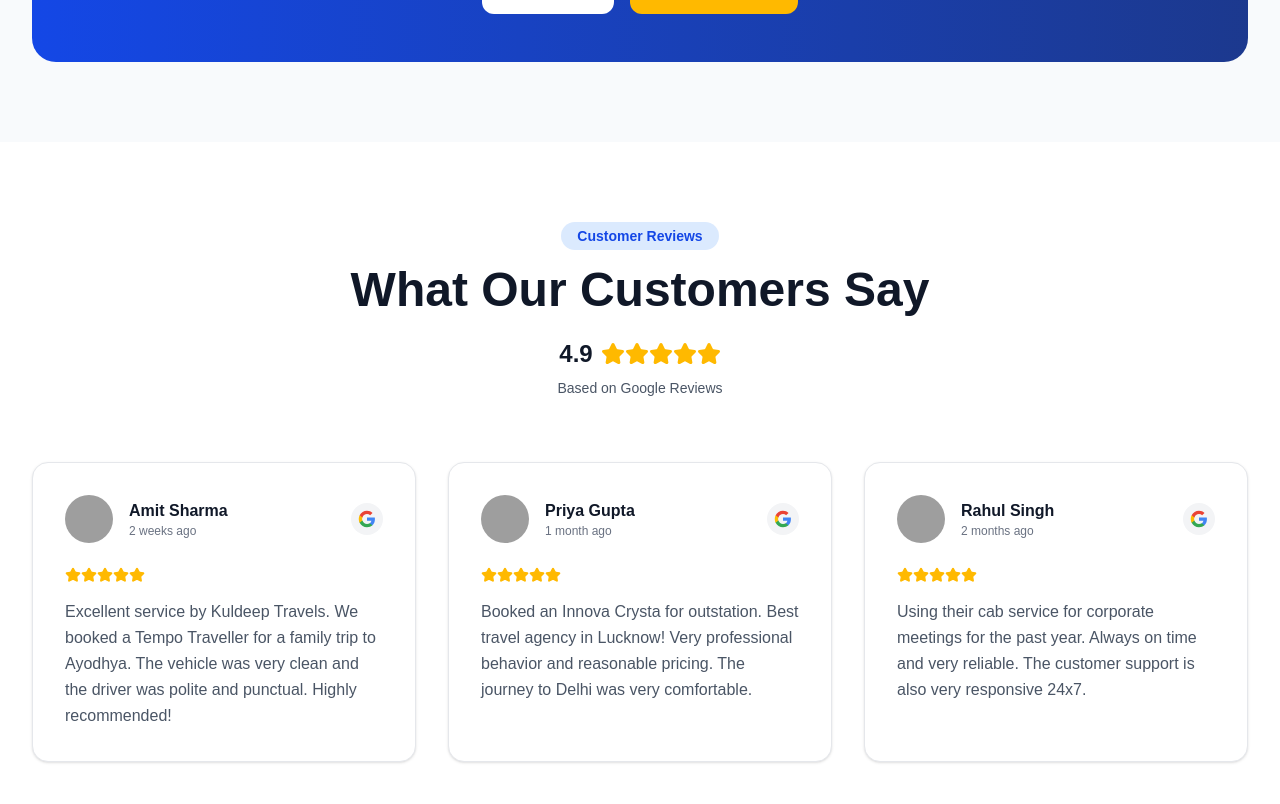
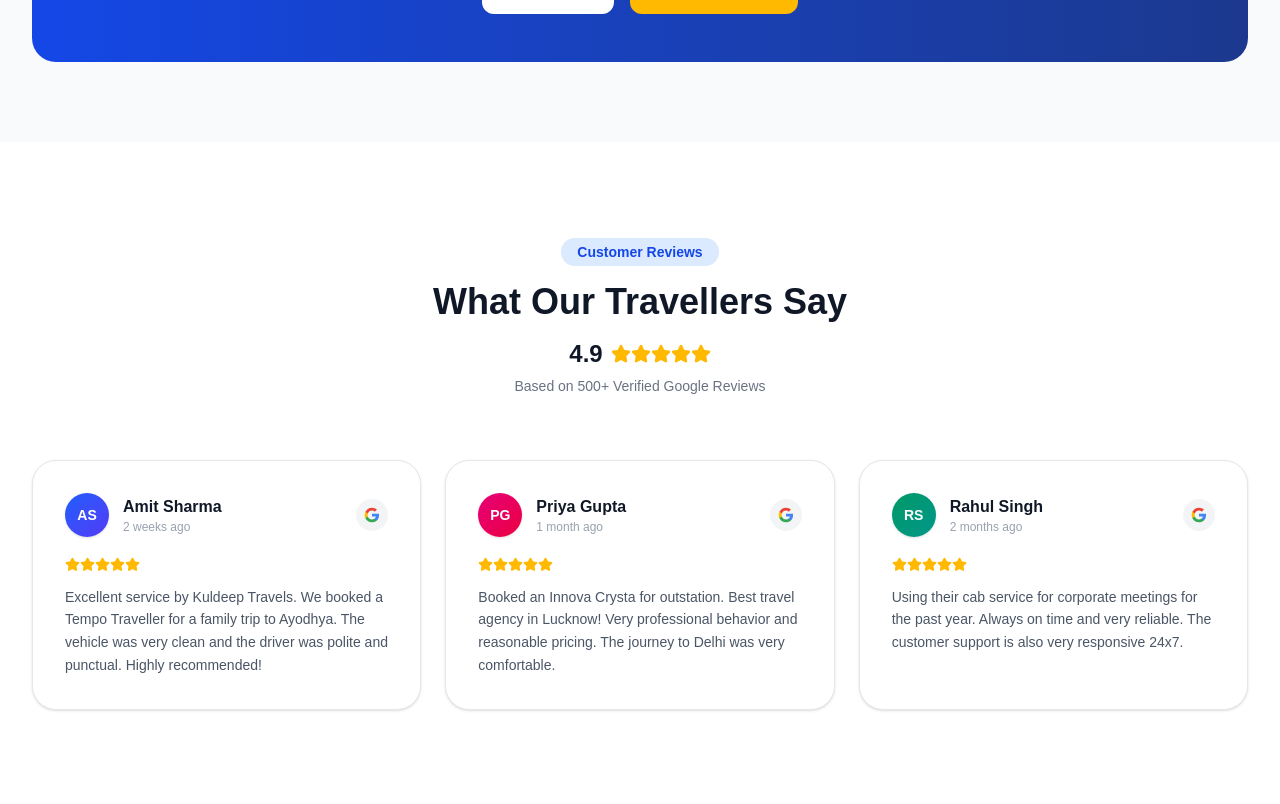
Before and after one commit to alokgupta615/Kuldeep-travel, a Next.js app: page / in a window 1280 px wide. Shown: the part 9096-9900 px from the top of the page. Built offline with nearby package versions, Linux system fonts and the light colour scheme; grey boxes are pictures that could not be loaded.

Commit message:
fix: eliminate external avatar SSR dependency in Testimonial component

```diff
--- a/src/components/Testimonial.tsx
+++ b/src/components/Testimonial.tsx
@@ -1,84 +1,107 @@
-import Image from 'next/image';
-import { Star } from 'lucide-react';
+"use client";
+
+import { Star } from "lucide-react";
 
 const reviews = [
   {
-    name: 'Amit Sharma',
-    date: '2 weeks ago',
+    name: "Amit Sharma",
+    date: "2 weeks ago",
     rating: 5,
-    text: 'Excellent service by Kuldeep Travels. We booked a Tempo Traveller for a family trip to Ayodhya. The vehicle was very clean and the driver was polite and punctual. Highly recommended!',
-    image: 'https://ui-avatars.com/api/?name=Amit+Sharma&background=random'
+    initials: "AS",
+    color: "from-blue-600 to-indigo-600",
+    text: "Excellent service by Kuldeep Travels. We booked a Tempo Traveller for a family trip to Ayodhya. The vehicle was very clean and the driver was polite and punctual. Highly recommended!",
   },
   {
-    name: 'Priya Gupta',
-    date: '1 month ago',
+    name: "Priya Gupta",
+    date: "1 month ago",
     rating: 5,
-    text: 'Booked an Innova Crysta for outstation. Best travel agency in Lucknow! Very professional behavior and reasonable pricing. The journey to Delhi was very comfortable.',
-    image: 'https://ui-avatars.com/api/?name=Priya+Gupta&background=random'
+    initials: "PG",
+    color: "from-pink-600 to-rose-600",
+    text: "Booked an Innova Crysta for outstation. Best travel agency in Lucknow! Very professional behavior and reasonable pricing. The journey to Delhi was very comfortable.",
   },
   {
-    name: 'Rahul Singh',
-    date: '2 months ago',
+    name: "Rahul Singh",
+    date: "2 months ago",
     rating: 5,
-    text: 'Using their cab service for corporate meetings for the past year. Always on time and very reliable. The customer support is also very responsive 24x7.',
-    image: 'https://ui-avatars.com/api/?name=Rahul+Singh&background=random'
-  }
+    initials: "RS",
+    color: "from-emerald-600 to-teal-600",
+    text: "Using their cab service for corporate meetings for the past year. Always on time and very reliable. The customer support is also very responsive 24x7.",
+  },
 ];
 
 export default function Testimonial() {
   return (
-    <section className="bg-white py-20">
+    <section className="bg-white py-16 sm:py-24">
       <div className="max-w-7xl mx-auto px-4 sm:px-6 lg:px-8">
-        <div className="text-center mb-16">
-          <span className="inline-block rounded-full bg-blue-100 px-4 py-1 text-sm font-semibold text-blue-700">
+        <div className="text-center mb-12 sm:mb-16">
+          <span className="inline-block rounded-full bg-blue-100 px-4 py-1 text-xs sm:text-sm font-semibold text-blue-700">
             Customer Reviews
           </span>
-          <h2 className="mt-4 text-3xl sm:text-4xl lg:text-5xl font-bold text-gray-900">
-            What Our Customers Say
+          <h2 className="mt-4 text-2xl sm:text-3xl lg:text-4xl font-extrabold text-gray-900">
+            What Our Travellers Say
           </h2>
-          <div className="mt-6 flex flex-col items-center justify-center gap-2">
+          <div className="mt-4 flex flex-col items-center justify-center gap-1.5">
             <div className="flex items-center gap-2">
-               <span className="text-2xl font-bold text-gray-900">4.9</span>
+              <span className="text-2xl font-black text-gray-900">4.9</span>
               <div className="flex text-amber-400">
                 {[...Array(5)].map((_, i) => (
-                   <Star key={i} className="fill-amber-400" size={24} />
+                  <Star key={i} className="fill-amber-400" size={20} />
                 ))}
               </div>
             </div>
-             <p className="text-sm text-gray-600">Based on Google Reviews</p>
+            <p className="text-xs sm:text-sm text-gray-500">Based on 500+ Verified Google Reviews</p>
           </div>
         </div>
 
-        <div className="grid grid-cols-1 gap-8 md:grid-cols-3">
+        <div className="grid grid-cols-1 gap-6 md:grid-cols-3">
           {reviews.map((review, index) => (
-            <div key={index} className="rounded-2xl border border-gray-200 bg-white p-8 shadow-sm transition hover:shadow-lg">
-              <div className="flex items-center justify-between mb-6">
-                <div className="flex items-center gap-4">
-                  <div className="relative h-12 w-12 overflow-hidden rounded-full">
-                    <Image
-                      src={review.image}
-                      alt={review.name}
-                      width={48}
-                      height={48}
-                      className="object-cover h-full w-full"
-                    />
+            <div
+              key={index}
+              className="rounded-3xl border border-gray-200 bg-white p-6 sm:p-8 shadow-sm transition hover:shadow-lg hover:border-blue-200"
+            >
+              <div className="flex items-center justify-between mb-5">
+                <div className="flex items-center gap-3.5">
+                  <div
+                    className={`flex h-11 w-11 items-center justify-center rounded-full bg-gradient-to-br ${review.color} text-white font-bold text-sm shadow-sm`}
+                  >
+                    {review.initials}
                   </div>
                   <div>
-                    <h3 className="font-bold text-gray-900">{review.name}</h3>
-                    <p className="text-xs text-gray-500">{review.date}</p>
+                    <h3 className="font-bold text-gray-900 text-sm sm:text-base">{review.name}</h3>
+                    <p className="text-xs text-gray-400">{review.date}</p>
                   </div>
                 </div>
-                {/* Google G icon approximation */}
+
+                {/* Google G icon */}
                 <div className="flex h-8 w-8 items-center justify-center rounded-full bg-gray-100">
-                   <svg viewBox="0 0 24 24" width="18" height="18" xmlns="http://www.w3.org/2000/svg"><path d="M22.56 12.25c0-.78-.07-1.53-.2-2.25H12v4.26h5.92c-.26 1.37-1.04 2.53-2.21 3.31v2.77h3.57c2.08-1.92 3.28-4.74 3.28-8.09z" fill="#4285F4"/><path d="M12 23c2.97 0 5.46-.98 7.28-2.66l-3.57-2.77c-.98.66-2.23 1.06-3.71 1.06-2.86 0-5.29-1.93-6.16-4.53H2.18v2.84C3.99 20.53 7.7 23 12 23z" fill="#34A853"/><path d="M5.84 14.09c-.22-.66-.35-1.36-.35-2.09s.13-1.43.35-2.09V7.07H2.18C1.43 8.55 1 10.22 1 12s.43 3.45 1.18 4.93l2.85-2.22.81-.62z" fill="#FBBC05"/><path d="M12 5.38c1.62 0 3.06.56 4.21 1.64l3.15-3.15C17.45 2.09 14.97 1 12 1 7.7 1 3.99 3.47 2.18 7.07l3.66 2.84c.87-2.6 3.3-4.53 6.16-4.53z" fill="#EA4335"/></svg>
+                  <svg viewBox="0 0 24 24" width="16" height="16" xmlns="http://www.w3.org/2000/svg">
+                    <path
+                      d="M22.56 12.25c0-.78-.07-1.53-.2-2.25H12v4.26h5.92c-.26 1.37-1.04 2.53-2.21 3.31v2.77h3.57c2.08-1.92 3.28-4.74 3.28-8.09z"
+                      fill="#4285F4"
+                    />
+                    <path
+                      d="M12 23c2.97 0 5.46-.98 7.28-2.66l-3.57-2.77c-.98.66-2.23 1.06-3.71 1.06-2.86 0-5.29-1.93-6.16-4.53H2.18v2.84C3.99 20.53 7.7 23 12 23z"
+                      fill="#34A853"
+                    />
+                    <path
+                      d="M5.84 14.09c-.22-.66-.35-1.36-.35-2.09s.13-1.43.35-2.09V7.07H2.18C1.43 8.55 1 10.22 1 12s.43 3.45 1.18 4.93l2.85-2.22.81-.62z"
+                      fill="#FBBC05"
+                    />
+                    <path
+                      d="M12 5.38c1.62 0 3.06.56 4.21 1.64l3.15-3.15C17.45 2.09 14.97 1 12 1 7.7 1 3.99 3.47 2.18 7.07l3.66 2.84c.87-2.6 3.3-4.53 6.16-4.53z"
+                      fill="#EA4335"
+                    />
+                  </svg>
                 </div>
               </div>
-              <div className="flex mb-4 text-amber-400">
+
+              <div className="flex mb-3.5 text-amber-400">
                 {[...Array(review.rating)].map((_, i) => (
-                  <Star key={i} className="fill-amber-400" size={16} />
+                  <Star key={i} className="fill-amber-400" size={15} />
                 ))}
               </div>
-              <p className="text-gray-600 leading-relaxed">{review.text}</p>
+
+              <p className="text-xs sm:text-sm text-gray-600 leading-relaxed">{review.text}</p>
             </div>
           ))}
         </div>
```
Lines whose indentation alone changed are shown as unchanged.
